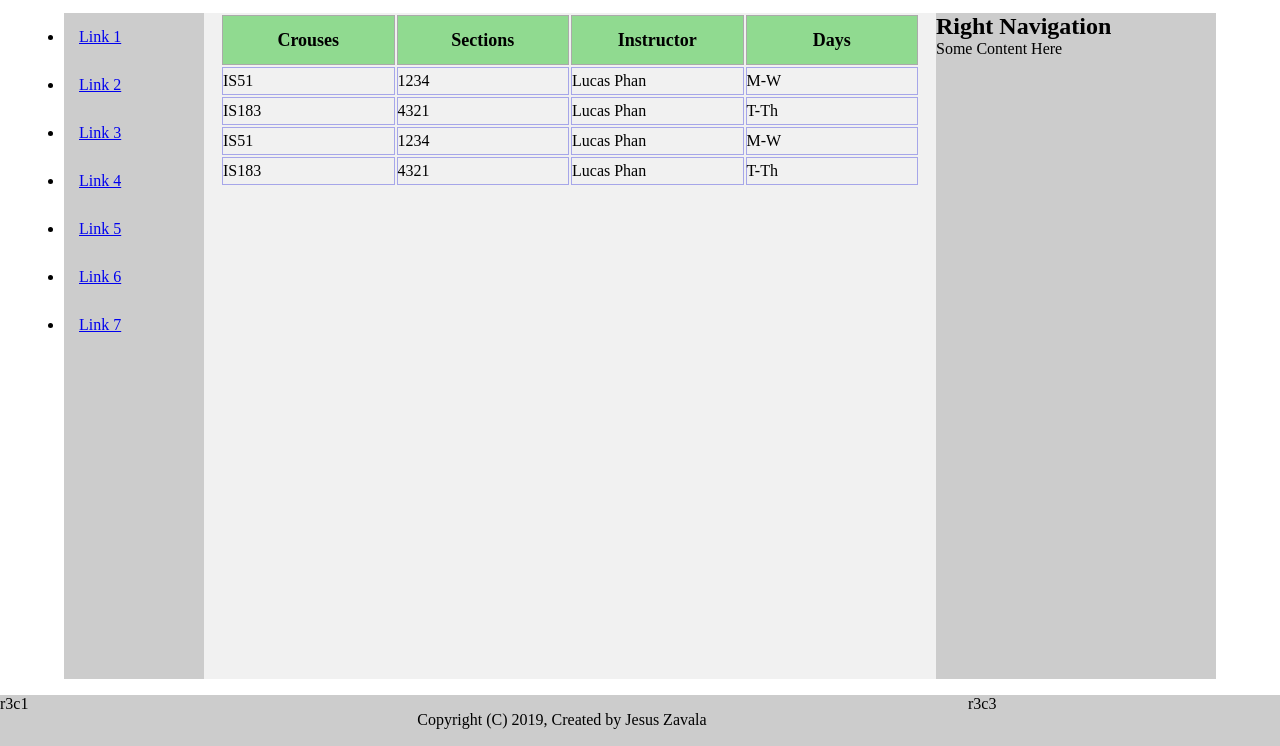
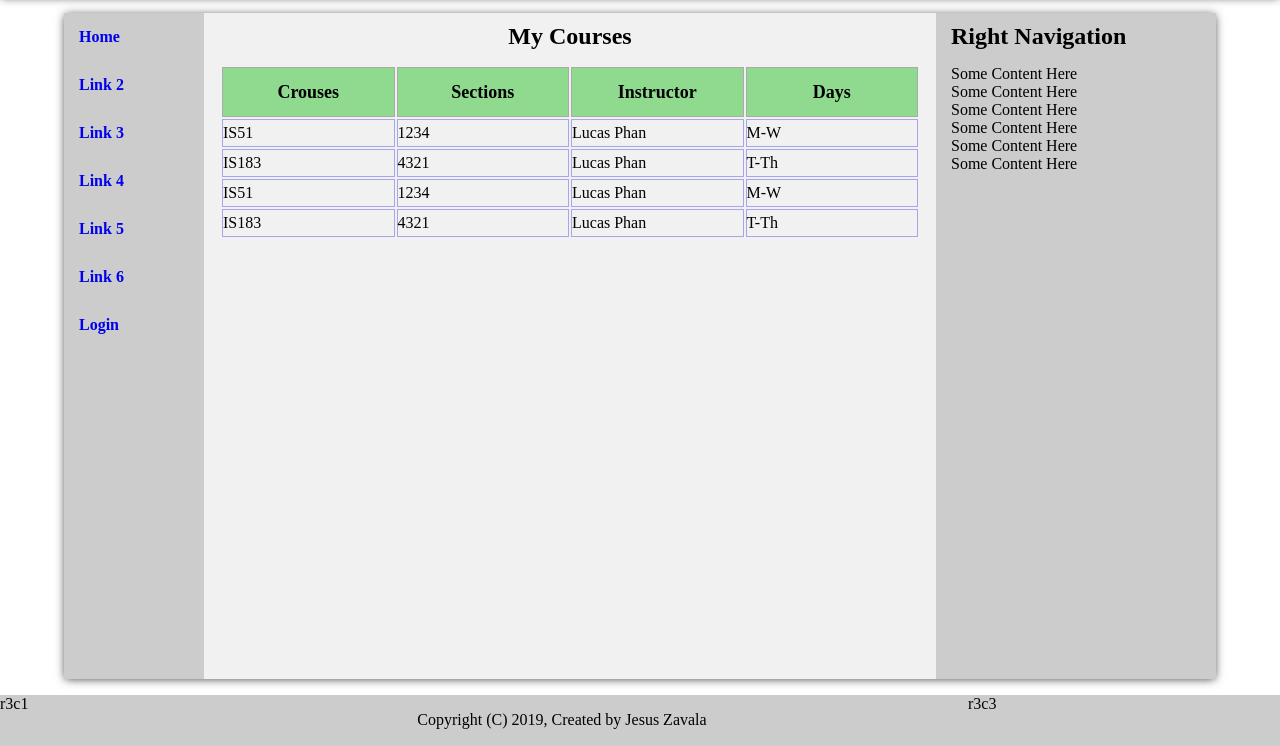
Before and after one commit to jesuszav/LA3, a plain HTML site: page courses.html in a window 1280 px wide. Shown: the part 54-800 px from the top of the page. Drawn offline with Linux system fonts and the light colour scheme.

Commit message:
finished login page

```diff
--- a/courses.html
+++ b/courses.html
@@ -7,7 +7,7 @@
 </head>
 
 <body class="main-container-grid">
-    <div class="r1">
+    <div class="r1 box-shadow">
         <h2 class="logo-name">Jesus Zavala</h2>
         <div>
             r1c2
@@ -16,19 +16,20 @@
             r1c3
         </div>
     </div>
-    <div class="r2">
+    <div class="r2 box-shadow">
         <div class="r2c1">
             <Ul class="left-nav">
-                <li><a href="#">Link 1</a></li>
+                <li><a href="#">Home</a></li>
                 <li><a href="#">Link 2</a></li>
                 <li><a href="#">Link 3</a></li>
                 <li><a href="#">Link 4</a></li>
                 <li><a href="#">Link 5</a></li>
                 <li><a href="#">Link 6</a></li>
-                <li><a href="#">Link 7</a></li>
+                <li><a href="./login.html">Login</a></li>
             </Ul>
         </div>
         <div class="r2c2">
+            <h2 class="nav-heading">My Courses</h2>
             <table class="course-table">
                 <thead>
                     <tr>
@@ -67,7 +68,12 @@
             </table>
         </div>
         <div class="r2c3">
-            <h2>Right Navigation</h2>
+            <h2 class="sub-heading">Right Navigation</h2>
+            <p>Some Content Here</p>
+            <p>Some Content Here</p>
+            <p>Some Content Here</p>
+            <p>Some Content Here</p>
+            <p>Some Content Here</p>
             <p>Some Content Here</p>
         </div>
     </div>
--- a/css/Courses.css
+++ b/css/Courses.css
@@ -10,7 +10,12 @@ body {
     widows: 100wh;
 
 }
-
+.sub-heading, .nav-heading{
+    margin: 10px 0px 15px;
+}
+.nav-heading{
+    text-align: center;
+}
 .main-container-grid {
     display: grid;
     grid-template-rows: 1fr 13fr 1fr;
@@ -22,7 +27,9 @@ body {
     margin-left: 2px;
 }
 
-.left-nav {}
+.left-nav {
+    list-style-type: none;
+}
 
 .left-nav>li {
     border: #F1F1F1;
@@ -31,8 +38,13 @@ body {
 .left-nav>li>a {
     display: block;
     padding: 15px;
+    text-decoration: none;
+    transition-duration: .7s;
+    font-weight: bold;
 }
-
+.left-nav>li>a:hover{
+    background-color: blue;
+}
 .r1,
 .r3 {
     background-color: #CCC;
@@ -55,6 +67,9 @@ body {
 .r2c1,
 .r2c3 {
     background-color: #CCC;
+}
+.r2c3{
+    padding: 0px 15px 10px;
 }
 .course-table{
     table-layout: fixed;
@@ -81,3 +96,7 @@ body {
     align-self: center;
     justify-self: center;
 }
+.box-shadow {
+    -webkit-box-shadow: 0px 1px 9px -1px rgba(0, 0, 0, 0.75);
+    -moz-box-shadow: 0px 1px 9 px -1px rgba(0, 0, 0, 0.75);
+    box-shadow: 0px 1px 9px -1px rgba(0, 0, 0, 0.75);
--- /dev/null
+++ b/css/login.css
@@ -0,0 +1,81 @@
+* {
+    margin: 0px;
+    padding: 0px;
+    position: relative;
+}
+
+.r1,
+.r2,
+.r3 {
+    display: grid;
+    grid-template-rows: 1fr 5fr 1fr;
+    grid-column-gap: 1em;
+}
+
+.r2 {
+    display: grid;
+}
+
+.r1,
+.r3 {
+    background-color: #ccc;
+}
+
+html,
+body {
+    height: 100vh;
+    width: 100vw;
+}
+
+.box-shadow {
+    -webkit-box-shadow: 0px 1px 9px -1px rgba(0, 0, 0, 0.75);
+    -moz-box-shadow: 0px 1px 9 px -1px rgba(0, 0, 0, 0.75);
+    box-shadow: 0px 1px 9px -1px rgba(0, 0, 0, 0.75);
+}
+
+.login-form {
+    display: grid;
+    justify-self: center;
+    align-self: center;
+    width: 450px;
+    height: 450px;
+    grid-template-rows: 5fr 1fr 1fr 1fr;
+    grid-row-gap: 15px;
+
+}
+.login-form>img{
+    width: 100%;
+    height: 100%;
+    border-top-color: 15px;
+    border-top-right-radius: 15px;
+}
+
+.login-container-grid {
+    display: grid;
+    grid-template-rows: 1fr 13fr 1fr;
+    background-color: #f1f1f1;
+}
+
+.logo-name {
+    line-height: 50px;
+    margin-left: 10px;
+    align-self: center;
+}
+
+.btn-login {
+    width: 80px;
+    justify-self: right;
+    background-color: red;
+    border-radius: 10px;
+    color: #fff;
+}
+
+.login-input {
+    padding: 15px;
+    font-size: 18px;
+}
+.r3>p{
+    display: grid;
+    align-self: center;
+    justify-self: center;
+}
```
Also changed, not shown: login.html (added, +28 -0 lines), img/sm_login_logo.png (added).
